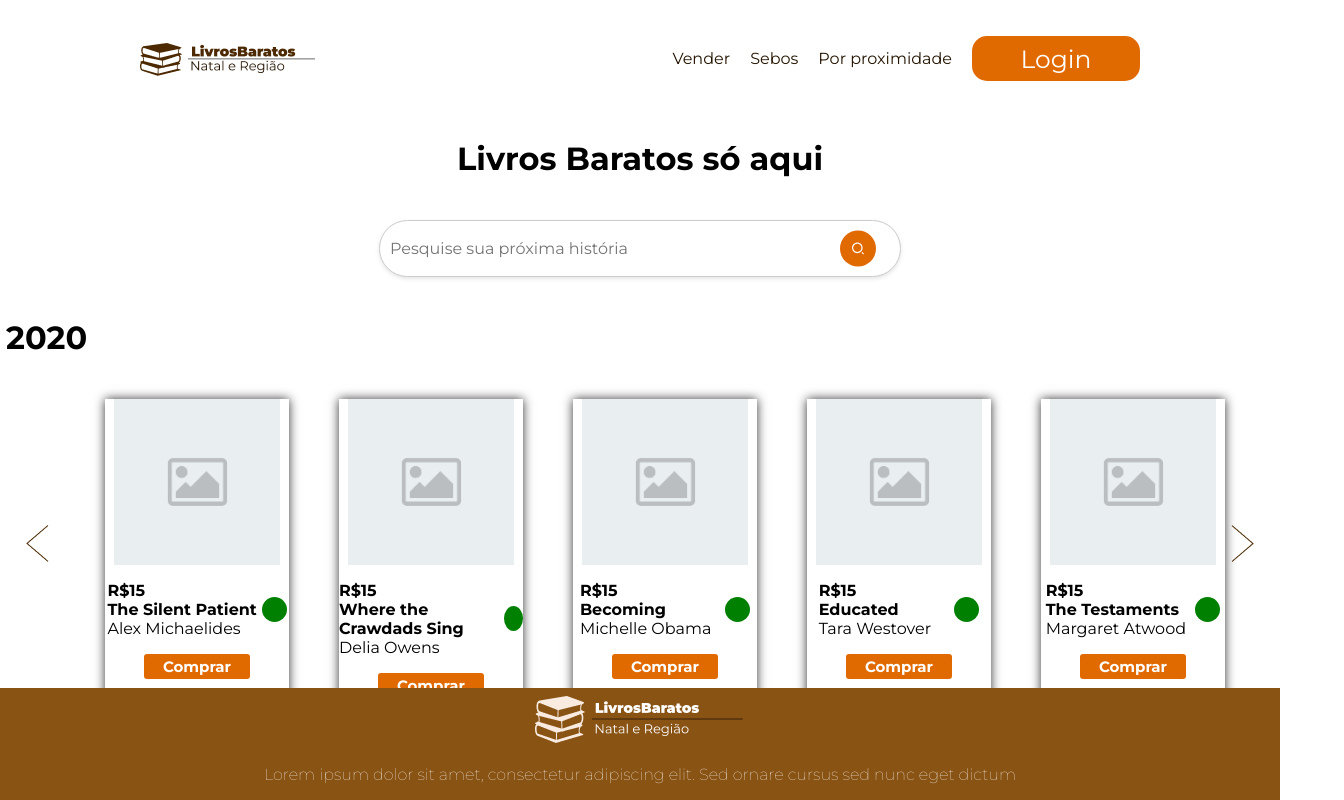
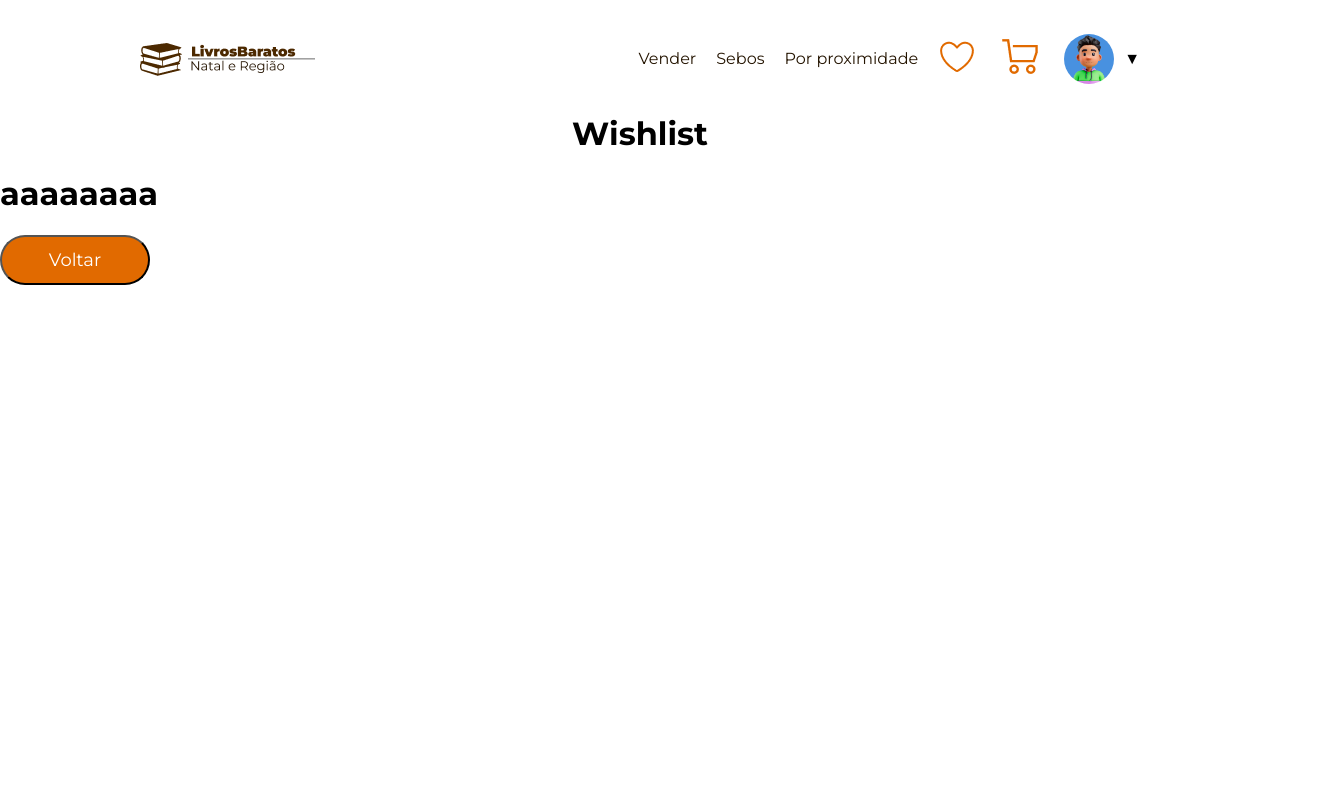
Before and after one commit to LuizAugusto21/livros-baratos, a React (Create React App) app: page / in a window 1280 px wide. Shown: the whole page, 1344 px wide, since content can reach past the window. Built offline with nearby package versions, Linux system fonts and the light colour scheme.

Commit message:
Alteração para poder testar

```diff
--- a/src/App.jsx
+++ b/src/App.jsx
@@ -1,22 +1,12 @@
 import React from "react";
-import { BrowserRouter as Router, Route, Switch } from "react-router-dom";
-import Login from "./pages/login/Login";
-import Cadastro from "./pages/singup/Cadastro";
-import homepage from "./pages/homepage/homepage";
+import Wishlist from "./pages/wishlist/Wishlist";
+// import Homepage from "./pages/homepage/homepage";
 
 function App(props) {
   return (
-    <Router>
       <div className="app">
-        <div className="content">
-          <Switch>
-            <Route path="/login" component={Login} />
-            <Route path="/cadastro" component={Cadastro} />
-            <Route path="/" component={homepage} />
-          </Switch>
+          <Wishlist />
         </div>
-      </div>
-    </Router>
   );
 }
 
```
